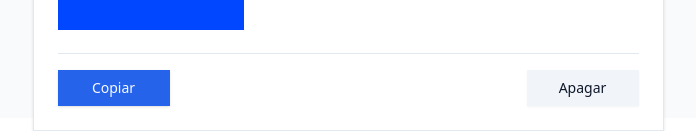
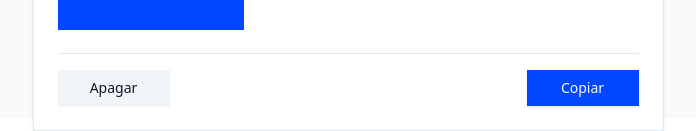
Before and after one commit to mspavanelli/email-signature-generator, a React (Vite) app: page / in a window 1280 px wide. Shown: the part 682-813 px from the top of the page, without its empty margins (292-988 px from the left). Built offline with nearby package versions, Linux system fonts and the light colour scheme.

Commit message:
feat: update color and switch buttons

```diff
--- a/src/App.tsx
+++ b/src/App.tsx
@@ -155,15 +155,15 @@ export function App() {
             <Separator />
 
             <div className="mt-4 flex w-full justify-between">
-              <Button className="w-28" onClick={copy}>
-                Copiar
-              </Button>
               <Button
                 variant="secondary"
                 className="w-28"
                 onClick={() => form.reset()}
               >
                 Apagar
+              </Button>
+              <Button className="w-28" onClick={copy}>
+                Copiar
               </Button>
             </div>
           </CardFooter>
--- a/src/index.css
+++ b/src/index.css
@@ -10,7 +10,7 @@
     --card-foreground: 222.2 84% 4.9%;
     --popover: 0 0% 100%;
     --popover-foreground: 222.2 84% 4.9%;
-    --primary: 221.2 83.2% 53.3%;
+    --primary: 223.3 100% 50%;
     --primary-foreground: 210 40% 98%;
     --secondary: 210 40% 96.1%;
     --secondary-foreground: 222.2 47.4% 11.2%;
```
